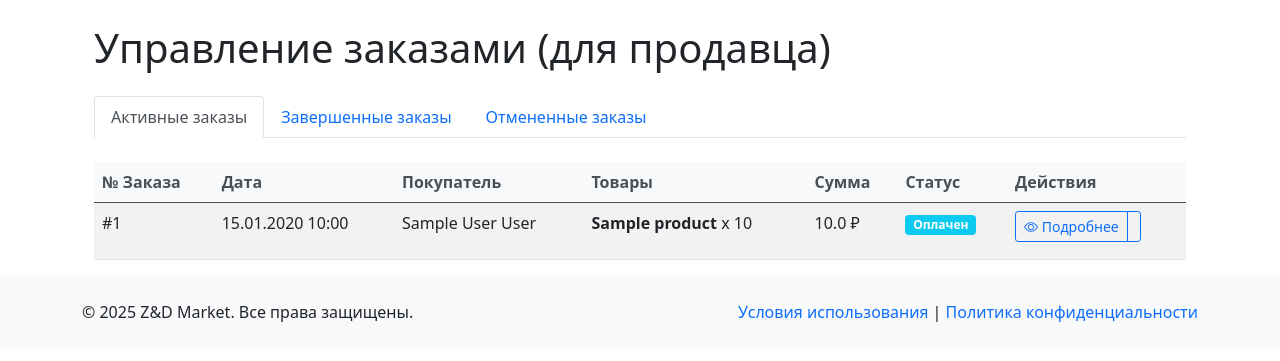
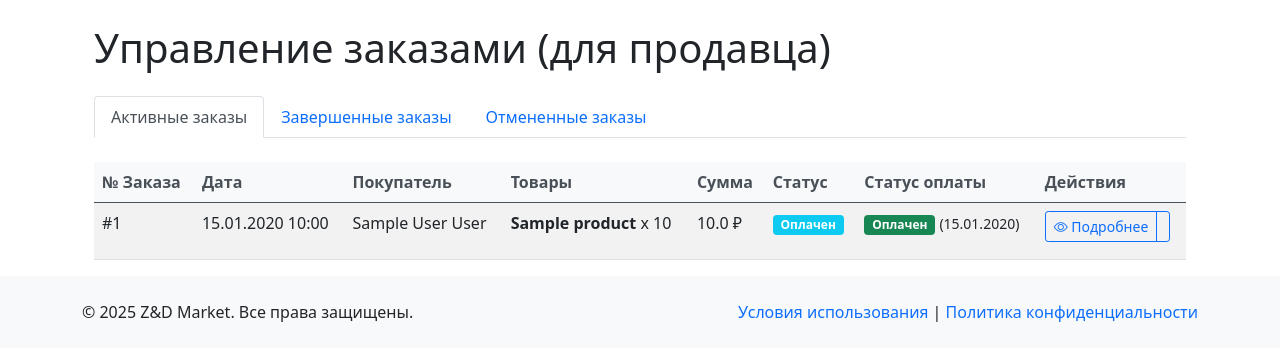
Before and after one commit to Dr4mchik/shop_yandex_project, a Flask app: page /seller/orders in a window 1280 px wide. Shown: the part 56-417 px from the top of the page. Run offline with Flask 3, Linux system fonts and the light colour scheme; a user stored in the database is signed in; tables that the repository leaves empty hold one stand-in row (values such as "Sample post"); parts of the project's set-up code (start-up, migrations or seed data) failed here and were passed over.

Commit message:
способ оплаты отдельно

```diff
--- a/templates/seller_order.html
+++ b/templates/seller_order.html
@@ -36,6 +36,7 @@
                                 <th>Товары</th>
                                 <th>Сумма</th>
                                 <th>Статус</th>
+                                <th>Статус оплаты</th>
                                 <th>Действия</th>
                             </tr>
                         </thead>
@@ -65,6 +66,16 @@
                                         {% else %}bg-dark{% endif %}">
                                         {{ order.get_status_display() }}
                                     </span>
+                                </td>
+                                <td>
+                                    {% if order.is_paid %}
+                                        <span class="badge bg-success">Оплачен</span>
+                                        {% if order.payment_date %}
+                                            <small>({{ order.payment_date.strftime('%d.%m.%Y') }})</small>
+                                        {% endif %}
+                                    {% else %}
+                                        <span class="badge bg-danger">Не оплачен</span>
+                                    {% endif %}
                                 </td>
                                 <td>
                                     <div class="btn-group">
@@ -127,6 +138,7 @@
                                 <th>Товары</th>
                                 <th>Сумма</th>
                                 <th>Статус</th>
+                                <th>Статус оплаты</th>
                                 <th>Действия</th>
                             </tr>
                         </thead>
@@ -150,6 +162,16 @@
                                     <span class="badge bg-success">
                                         {{ order.get_status_display() }}
                                     </span>
+                                </td>
+                                <td>
+                                    {% if order.is_paid %}
+                                        <span class="badge bg-success">Оплачен</span>
+                                        {% if order.payment_date %}
+                                            <small>({{ order.payment_date.strftime('%d.%m.%Y') }})</small>
+                                        {% endif %}
+                                    {% else %}
+                                        <span class="badge bg-danger">Не оплачен</span>
+                                    {% endif %}
                                 </td>
                                 <td>
                                     <a href="{{ url_for('seller_order_details', order_id=order.id) }}" class="btn btn-sm btn-outline-primary">
@@ -180,6 +202,7 @@
                                 <th>Товары</th>
                                 <th>Сумма</th>
                                 <th>Статус</th>
+                                <th>Статус оплаты</th>
                                 <th>Действия</th>
                             </tr>
                         </thead>
@@ -203,6 +226,16 @@
                                     <span class="badge bg-danger">
                                         {{ order.get_status_display() }}
                                     </span>
+                                </td>
+                                <td>
+                                    {% if order.is_paid %}
+                                        <span class="badge bg-success">Оплачен</span>
+                                        {% if order.payment_date %}
+                                            <small>({{ order.payment_date.strftime('%d.%m.%Y') }})</small>
+                                        {% endif %}
+                                    {% else %}
+                                        <span class="badge bg-danger">Не оплачен</span>
+                                    {% endif %}
                                 </td>
                                 <td>
                                     <a href="{{ url_for('seller_order_details', order_id=order.id) }}" class="btn btn-sm btn-outline-primary">
```
